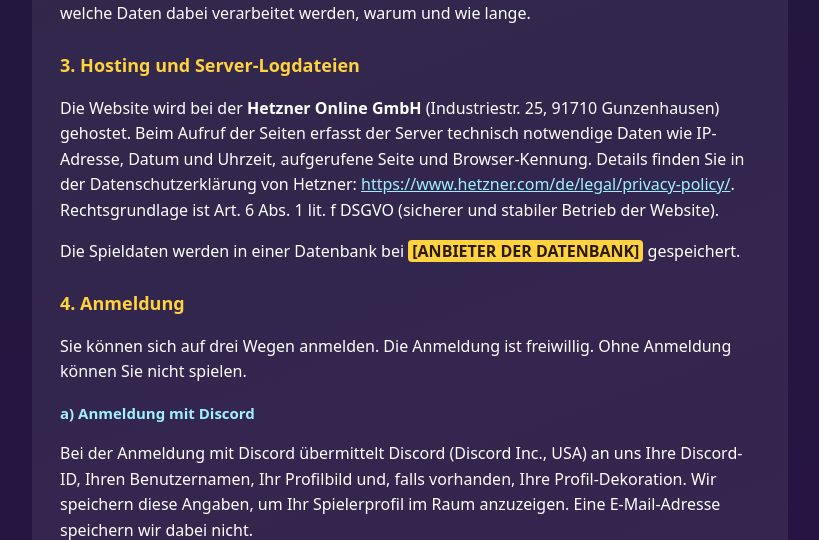
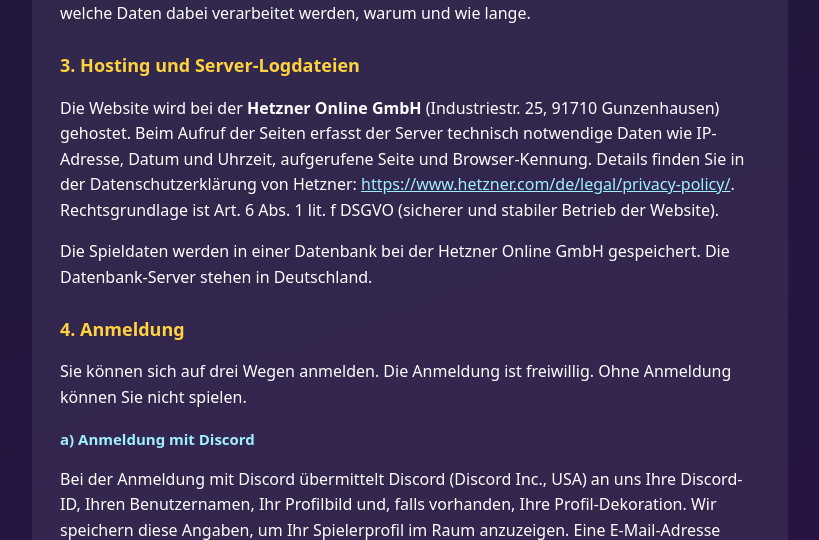
Before and after one commit to blackKittys3890/Kittysquiz, a PHP site: page /datenschutz.php in a window 1280 px wide. Shown: the part 556-1096 px from the top of the page, without its empty margins (230-1049 px from the left). Run offline with PHP 8.4, Linux system fonts and the light colour scheme.

Commit message:
feat: Update Datenschutzerklärung to version 1.3 with revised hosting details

```diff
--- a/datenschutz.php
+++ b/datenschutz.php
@@ -1,5 +1,5 @@
 <?php
-// Version 1.2
+// Version 1.3
 ?>
 <!DOCTYPE html>
 <html lang="de">
@@ -54,7 +54,7 @@
             Rechtsgrundlage ist Art. 6 Abs. 1 lit. f DSGVO (sicherer und stabiler Betrieb der Website).
         </p>
         <p>
-            Die Spieldaten werden in einer Datenbank bei <span class="platzhalter">[ANBIETER DER DATENBANK]</span> gespeichert.
+            Die Spieldaten werden in einer Datenbank bei der Hetzner Online GmbH gespeichert. Die Datenbank-Server stehen in Deutschland.
         </p>
 
         <h2>4. Anmeldung</h2>
@@ -161,4 +161,4 @@
     </div>
 </body>
 </html>
-<!-- Version 1.2 -->
+<!-- Version 1.3 -->
```
